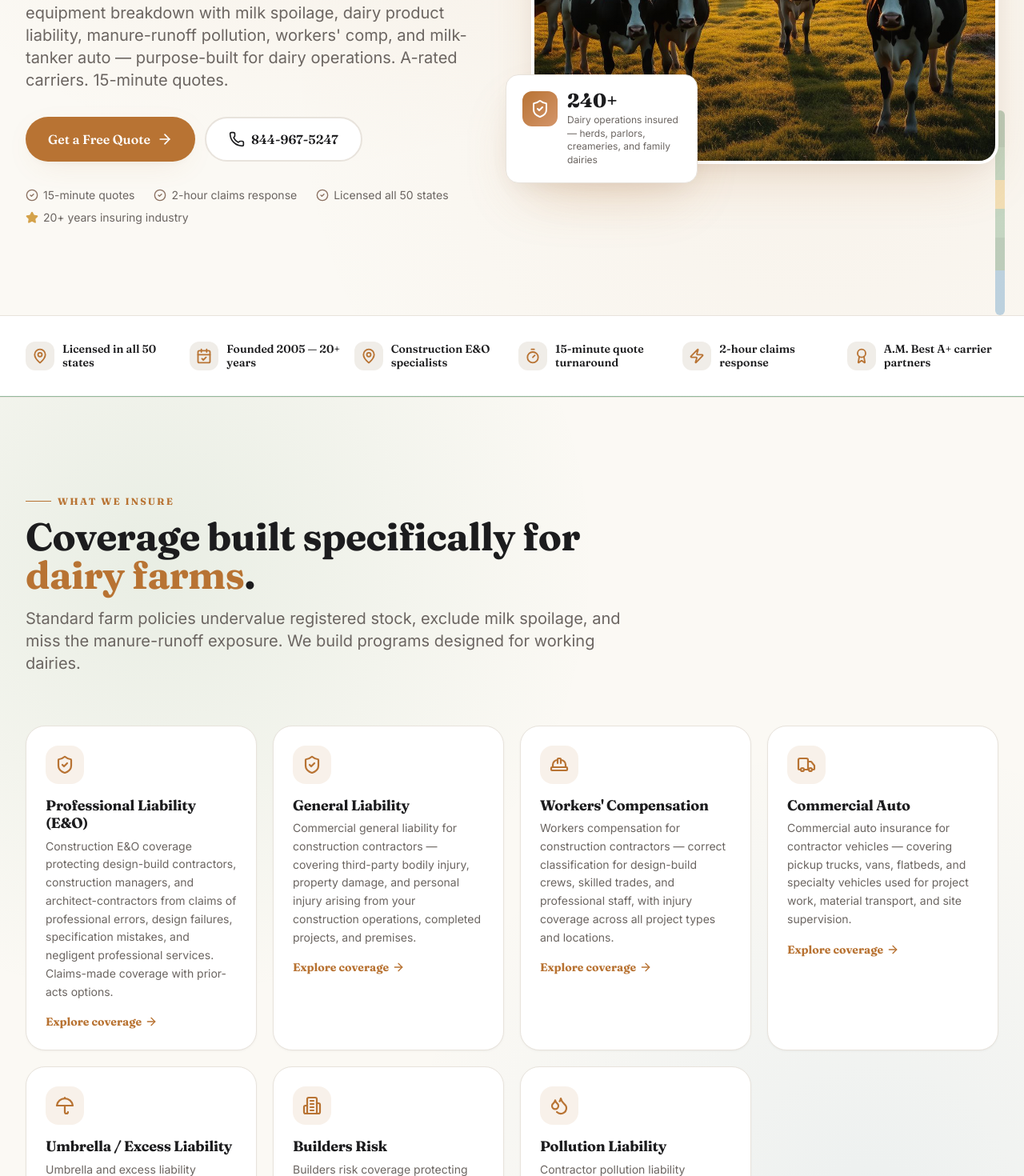
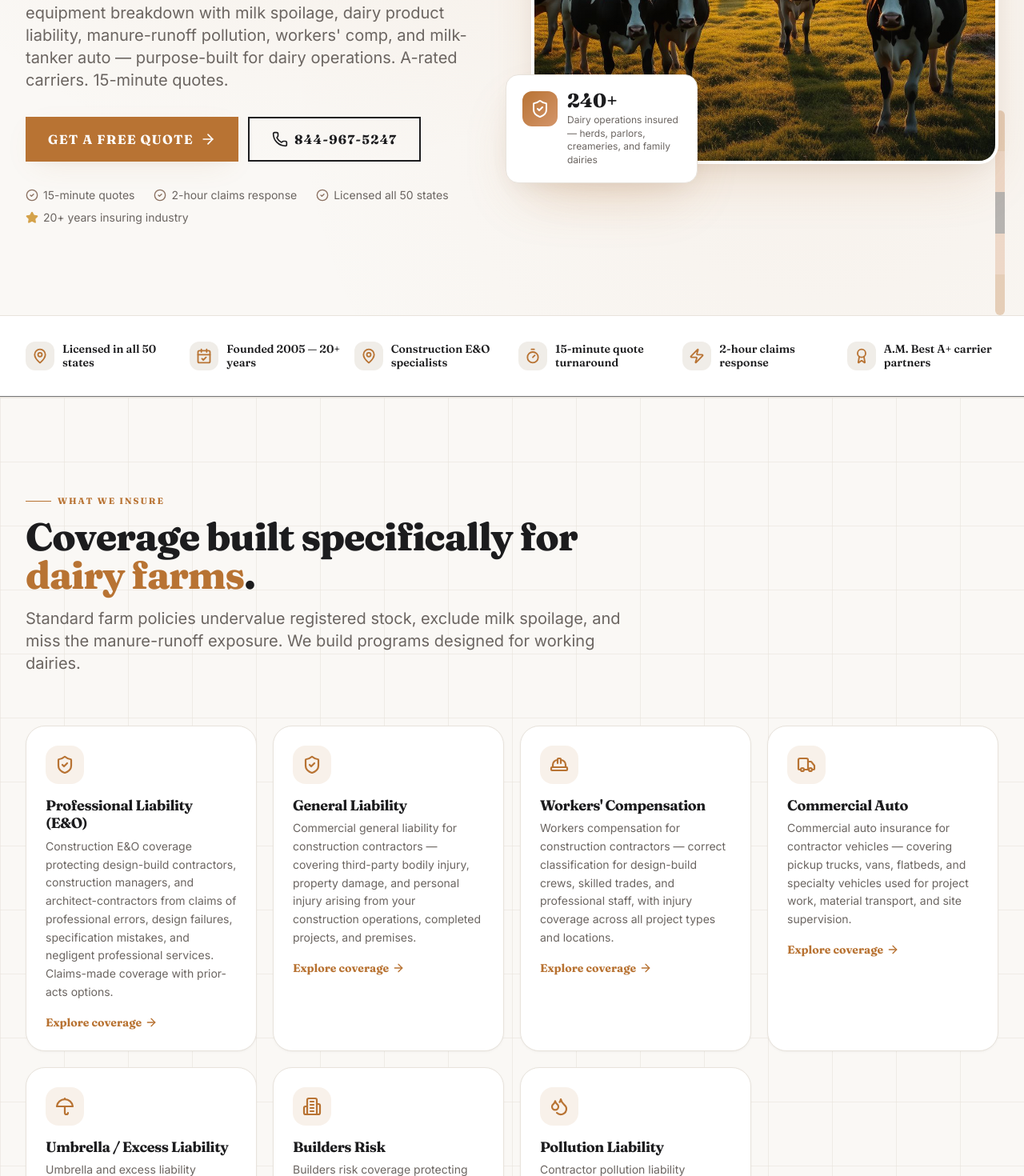
Before and after one commit to MCERQUA/constructionprofessionalliability.com, a Next.js app: page / in a window 1280 px wide. Shown: the part 560-2030 px from the top of the page at 80% size. Built offline with nearby package versions, Linux system fonts and the light colour scheme.

Commit message:
auto-save: src/app/globals.css

```diff
--- a/src/app/globals.css
+++ b/src/app/globals.css
@@ -3,26 +3,25 @@
 @tailwind utilities;
 
 /* ============================================================
-   DAIRY INSURANCE — "Fresh Pasture" Design System
-   Light · corporate · clean · rolling-pasture motif
-   (token NAMES inherited; VALUES remapped: clay=pasture green,
-   sage=stream blue, gold=honey)
+   CONSTRUCTION PROFESSIONAL LIABILITY — "Swiss Precision"
+   Warm ivory · deep charcoal · rich copper
+   Architecture firm aesthetic: precise, structured, premium
    ============================================================ */
 
 @layer base {
   :root {
-    --bg-cream: #FBF9F4;
-    --bg-sand: #EEF2EA;
+    --bg-cream: #faf8f5;
+    --bg-sand: #f0ede8;
     --bg-white: #FFFFFF;
-    --clay: #2F6B3E;
-    --clay-dark: #21502E;
-    --sage: #2E7BB5;
-    --gold: #E0A82E;
-    --espresso: #1B2A22;
-    --cocoa: #44544A;
-    --mocha: #6E7B71;
-    --adobe: #DCE6D8;
-    --radius: 1rem;
+    --clay: #b87333;
+    --clay-dark: #9a5d26;
+    --sage: #8a7060;
+    --gold: #d4a24a;
+    --espresso: #1c1c1e;
+    --cocoa: #4a4441;
+    --mocha: #6b6561;
+    --adobe: #e8e3dc;
+    --radius: 0.25rem;
   }
 
   * { border-color: var(--adobe); }
@@ -42,14 +41,14 @@
   }
 
   h1, h2, h3, h4, h5, h6 {
-    font-family: var(--font-heading), Georgia, serif;
+    font-family: var(--font-heading), system-ui, sans-serif;
     color: var(--espresso);
-    letter-spacing: -0.015em;
-    font-weight: 700;
+    letter-spacing: -0.025em;
+    font-weight: 800;
   }
 
   ::selection {
-    background: rgba(47, 107, 62, 0.16);
+    background: rgba(184, 115, 51, 0.16);
     color: var(--espresso);
   }
 }
@@ -59,114 +58,119 @@
   .container-wide { @apply max-w-7xl mx-auto px-4 sm:px-6 lg:px-8; }
 
   .btn-primary {
-    @apply inline-flex items-center justify-center gap-2 px-7 py-3.5 rounded-full
-           bg-clay text-white font-heading font-semibold text-base
+    @apply inline-flex items-center justify-center gap-2 px-7 py-3.5
+           bg-clay text-white font-heading font-bold text-sm uppercase tracking-[0.08em]
            shadow-warm hover:bg-clay-dark hover:shadow-warm-lg
            hover:-translate-y-0.5 transition-all duration-200
-           focus:outline-none focus:ring-4 focus:ring-clay/25;
+           focus:outline-none focus:ring-2 focus:ring-clay/40;
+    border-radius: 0;
   }
   .btn-secondary {
-    @apply inline-flex items-center justify-center gap-2 px-7 py-3.5 rounded-full
-           bg-white text-espresso font-heading font-semibold text-base
-           border-2 border-adobe hover:border-clay hover:text-clay
+    @apply inline-flex items-center justify-center gap-2 px-7 py-3.5
+           bg-transparent text-espresso font-heading font-bold text-sm uppercase tracking-[0.08em]
+           border-2 border-espresso hover:bg-espresso hover:text-white
            hover:-translate-y-0.5 transition-all duration-200
-           focus:outline-none focus:ring-4 focus:ring-clay/15;
+           focus:outline-none focus:ring-2 focus:ring-espresso/20;
+    border-radius: 0;
   }
   .btn-sage {
-    @apply inline-flex items-center justify-center gap-2 px-7 py-3.5 rounded-full
-           bg-sage text-white font-heading font-semibold text-base
-           shadow-warm hover:bg-sage-dark hover:shadow-warm-lg
-           hover:-translate-y-0.5 transition-all duration-200
-           focus:outline-none focus:ring-4 focus:ring-sage/25;
+    @apply inline-flex items-center justify-center gap-2 px-7 py-3.5
+           bg-clay text-white font-heading font-bold text-sm uppercase tracking-[0.08em]
+           shadow-warm hover:bg-clay-dark hover:shadow-warm-lg
+           hover:-translate-y-0.5 transition-all duration-200;
+    border-radius: 0;
   }
   .btn-ghost {
-    @apply inline-flex items-center justify-center gap-2 px-5 py-2.5 rounded-full
-           text-cocoa font-medium text-sm hover:bg-sand hover:text-clay
+    @apply inline-flex items-center justify-center gap-2 px-5 py-2.5
+           text-mocha font-medium text-sm hover:text-clay
            transition-colors duration-200;
+    border-radius: 0;
   }
 
   .card-warm {
-    @apply bg-white rounded-3xl border border-adobe shadow-card
-           hover:shadow-card-hover hover:-translate-y-1 transition-all duration-300;
+    @apply bg-white border border-adobe shadow-card
+           hover:shadow-card-hover hover:-translate-y-0.5 transition-all duration-300;
+    border-radius: 0;
   }
   .card-arch {
-    @apply bg-white border border-adobe shadow-card rounded-3xl
+    @apply bg-white border border-adobe shadow-card
            relative overflow-hidden hover:shadow-card-hover
-           hover:-translate-y-1 transition-all duration-300;
+           hover:-translate-y-0.5 transition-all duration-300;
+    border-radius: 0;
   }
   .card-arch::before {
     content: "";
     position: absolute;
     top: 0; left: 0; right: 0;
-    height: 6px;
-    background: linear-gradient(90deg, #2F6B3E 0%, #4A8B58 24%, #2E7BB5 58%, #E0A82E 100%);
+    height: 3px;
+    background: linear-gradient(90deg, #b87333 0%, #d4956a 50%, #d4a24a 100%);
   }
-  .pill { @apply inline-flex items-center gap-2 px-4 py-1.5 rounded-full text-xs font-heading font-semibold uppercase tracking-wider; }
-  .pill-clay { @apply pill bg-clay/10 text-clay border border-clay/20; }
+  .pill { @apply inline-flex items-center gap-2 px-4 py-1.5 text-xs font-heading font-semibold uppercase tracking-wider; border-radius: 0; }
+  .pill-clay { @apply pill bg-clay/10 text-clay border border-clay/30; }
   .pill-sage { @apply pill bg-sage/10 text-sage-dark border border-sage/25; }
   .pill-gold { @apply pill bg-gold/20 text-gold-dark border border-gold/40; }
 
-  .eyebrow { @apply inline-flex items-center gap-2 text-xs font-heading font-bold uppercase tracking-[0.18em] text-clay; }
-  .h-section { @apply font-heading font-bold text-3xl md:text-4xl lg:text-5xl text-espresso leading-[1.1]; }
+  .eyebrow { @apply inline-flex items-center gap-2 text-[11px] font-heading font-bold uppercase tracking-[0.18em] text-clay; }
+  .h-section { @apply font-heading font-extrabold text-3xl md:text-4xl lg:text-5xl text-espresso leading-[1.05] tracking-tight; }
   .lead { @apply text-lg md:text-xl text-mocha leading-relaxed; }
 
-  /* === Decorative motifs — "pasture" (rolling green hills) === */
+  /* Swiss grid-line motif */
   .bg-sonoran {
     background-color: var(--bg-cream);
     background-image:
-      radial-gradient(circle at 15% 15%, rgba(74, 139, 88, 0.10) 0%, transparent 35%),
-      radial-gradient(circle at 85% 75%, rgba(46, 123, 181, 0.07) 0%, transparent 40%);
+      linear-gradient(rgba(232,227,220,0.6) 1px, transparent 1px),
+      linear-gradient(90deg, rgba(232,227,220,0.6) 1px, transparent 1px);
+    background-size: 80px 80px;
   }
   .bg-sonoran-sand {
     background-color: var(--bg-sand);
     background-image:
-      radial-gradient(circle at 70% 20%, rgba(47, 107, 62, 0.07) 0%, transparent 45%),
-      radial-gradient(circle at 20% 80%, rgba(224, 168, 46, 0.08) 0%, transparent 40%);
+      linear-gradient(rgba(216,207,196,0.5) 1px, transparent 1px),
+      linear-gradient(90deg, rgba(216,207,196,0.5) 1px, transparent 1px);
+    background-size: 80px 80px;
   }
   .bg-warm-radial {
     background:
-      radial-gradient(ellipse at top, rgba(74, 139, 88, 0.12) 0%, transparent 55%),
-      radial-gradient(ellipse at bottom right, rgba(46, 123, 181, 0.07) 0%, transparent 50%),
+      radial-gradient(ellipse at top, rgba(184,115,51,0.06) 0%, transparent 55%),
       var(--bg-cream);
   }
-  /* Field band — layered rolling hills = pasture horizon */
   .horizon-band {
     background: linear-gradient(180deg,
-      #2F6B3E 0% 18%, #4A8B58 18% 34%, #E0A82E 34% 48%,
-      #4A8B58 48% 62%, #2F6B3E 62% 78%, #2E7BB5 78% 100%);
+      #b87333 0% 20%, #d4956a 20% 40%, #1c1c1e 40% 60%,
+      #d4956a 60% 80%, #b87333 80% 100%);
   }
   .grain {
     background-image:
-      repeating-linear-gradient(92deg, rgba(47,107,62,0.0) 0px, rgba(47,107,62,0.0) 10px, rgba(255,255,255,0.025) 10px, rgba(255,255,255,0.025) 11px),
-      repeating-linear-gradient(88deg, rgba(0,0,0,0.0) 0px, rgba(0,0,0,0.0) 23px, rgba(0,0,0,0.03) 23px, rgba(0,0,0,0.03) 24px);
+      repeating-linear-gradient(90deg, rgba(184,115,51,0.0) 0px, rgba(184,115,51,0.0) 79px, rgba(184,115,51,0.06) 79px, rgba(184,115,51,0.06) 80px),
+      repeating-linear-gradient(rgba(0,0,0,0.0) 0px, rgba(0,0,0,0.0) 79px, rgba(0,0,0,0.03) 79px, rgba(0,0,0,0.03) 80px);
   }
   .dotted-warm {
-    background-image: radial-gradient(circle, rgba(47, 107, 62, 0.14) 1px, transparent 1px);
+    background-image: radial-gradient(circle, rgba(184,115,51,0.12) 1px, transparent 1px);
     background-size: 24px 24px;
   }
-  .arch-divider { position: relative; height: 3rem; width: 100%; }
+  .arch-divider { position: relative; height: 1px; width: 100%; background: var(--adobe); }
   .arch-divider::after {
-    content: ""; position: absolute; inset: 0; margin: auto;
-    width: 10rem; height: 1.4rem;
-    background: linear-gradient(90deg, #2F6B3E 0% 18%, #4A8B58 18% 40%, #E0A82E 40% 62%, #2E7BB5 62% 82%, #2F6B3E 82% 100%);
-    border-radius: 0.5rem; opacity: 0.92;
+    content: ""; position: absolute; left: 50%; top: 50%; transform: translate(-50%, -50%);
+    width: 4rem; height: 4rem;
+    border: 1px solid var(--clay);
+    background: var(--bg-cream);
+    transform: translate(-50%, -50%) rotate(45deg);
   }
 
   .prose-warm { @apply max-w-none; }
-  .prose-warm h2 { @apply font-heading font-bold text-2xl md:text-3xl text-espresso mt-12 mb-4; }
+  .prose-warm h2 { @apply font-heading font-extrabold text-2xl md:text-3xl text-espresso mt-12 mb-4; }
   .prose-warm h3 { @apply font-heading font-bold text-xl md:text-2xl text-espresso mt-8 mb-3; }
   .prose-warm p { @apply text-cocoa leading-relaxed mb-5 text-[1.05rem]; }
   .prose-warm ul { @apply my-5 space-y-2 pl-0 list-none; }
   .prose-warm li { @apply text-cocoa leading-relaxed pl-7 relative; }
   .prose-warm li::before {
-    content: ""; position: absolute; left: 0; top: 0.55em;
-    width: 1.1rem; height: 0.5rem;
-    background: linear-gradient(90deg, #2F6B3E 0% 35%, #E0A82E 35% 70%, #2E7BB5 70% 100%);
-    border-radius: 0.15rem 0.5rem 0.15rem 0.5rem; opacity: 0.9;
+    content: ""; position: absolute; left: 0; top: 0.6em;
+    width: 1rem; height: 2px;
+    background: var(--clay);
   }
   .prose-warm strong { @apply text-espresso font-semibold; }
-  .prose-warm a { @apply text-sage-dark font-semibold underline decoration-gold/60 underline-offset-2 hover:decoration-sage; }
-  .prose-warm blockquote { @apply border-l-4 border-sage pl-5 py-2 my-6 text-espresso italic font-heading; }
+  .prose-warm a { @apply text-clay font-semibold underline decoration-clay/40 underline-offset-2 hover:decoration-clay; }
+  .prose-warm blockquote { @apply border-l-4 border-clay pl-5 py-2 my-6 text-espresso italic font-heading; }
 }
 
 @keyframes marquee { from { transform: translateX(0); } to { transform: translateX(-50%); } }
@@ -184,6 +188,6 @@
 
 ::-webkit-scrollbar { width: 10px; }
 ::-webkit-scrollbar-track { background: var(--bg-sand); }
-::-webkit-scrollbar-thumb { background: var(--clay); border-radius: 6px; border: 2px solid var(--bg-sand); }
+::-webkit-scrollbar-thumb { background: var(--clay); border-radius: 0; border: 2px solid var(--bg-sand); }
 ::-webkit-scrollbar-thumb:hover { background: var(--clay-dark); }
-:focus-visible { outline: 2px solid var(--clay); outline-offset: 3px; border-radius: 4px; }
+:focus-visible { outline: 2px solid var(--clay); outline-offset: 3px; border-radius: 0; }
```
